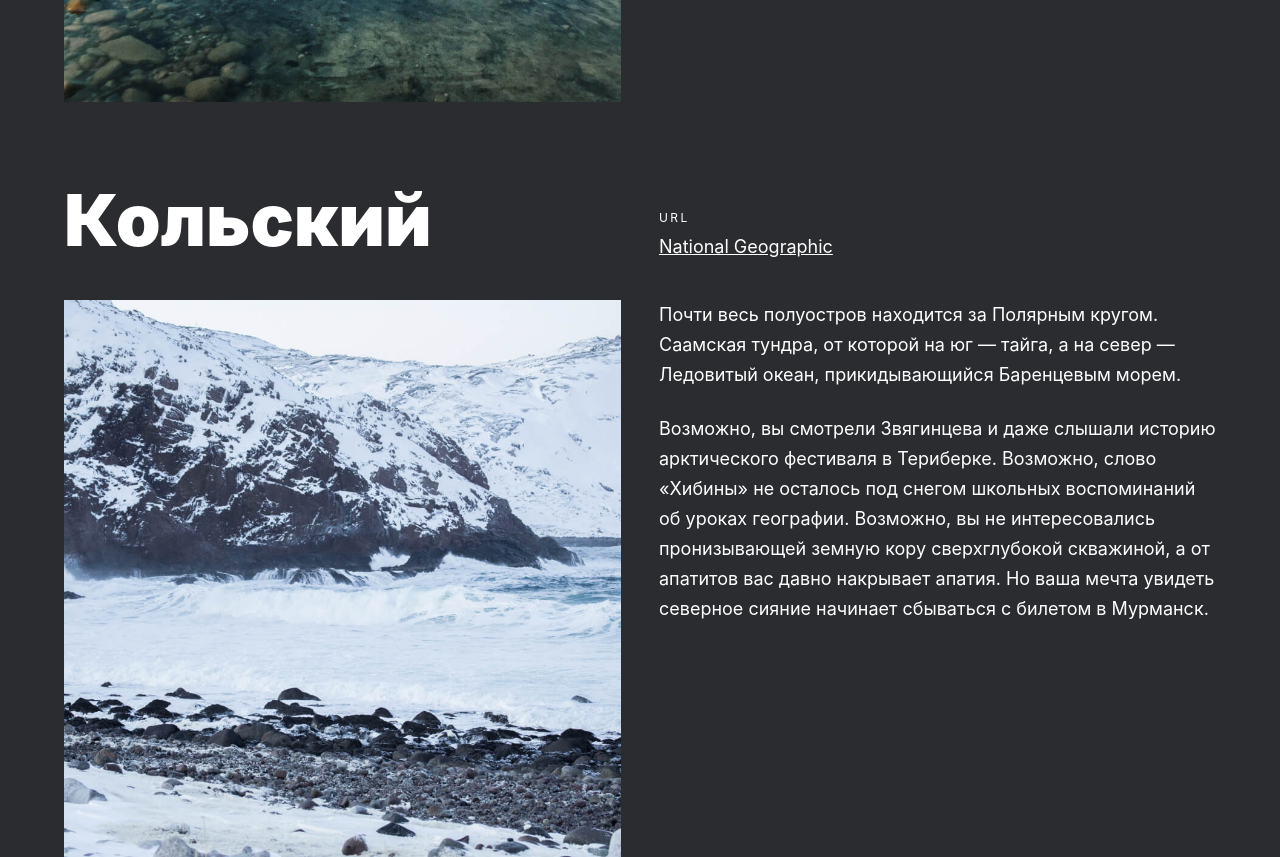
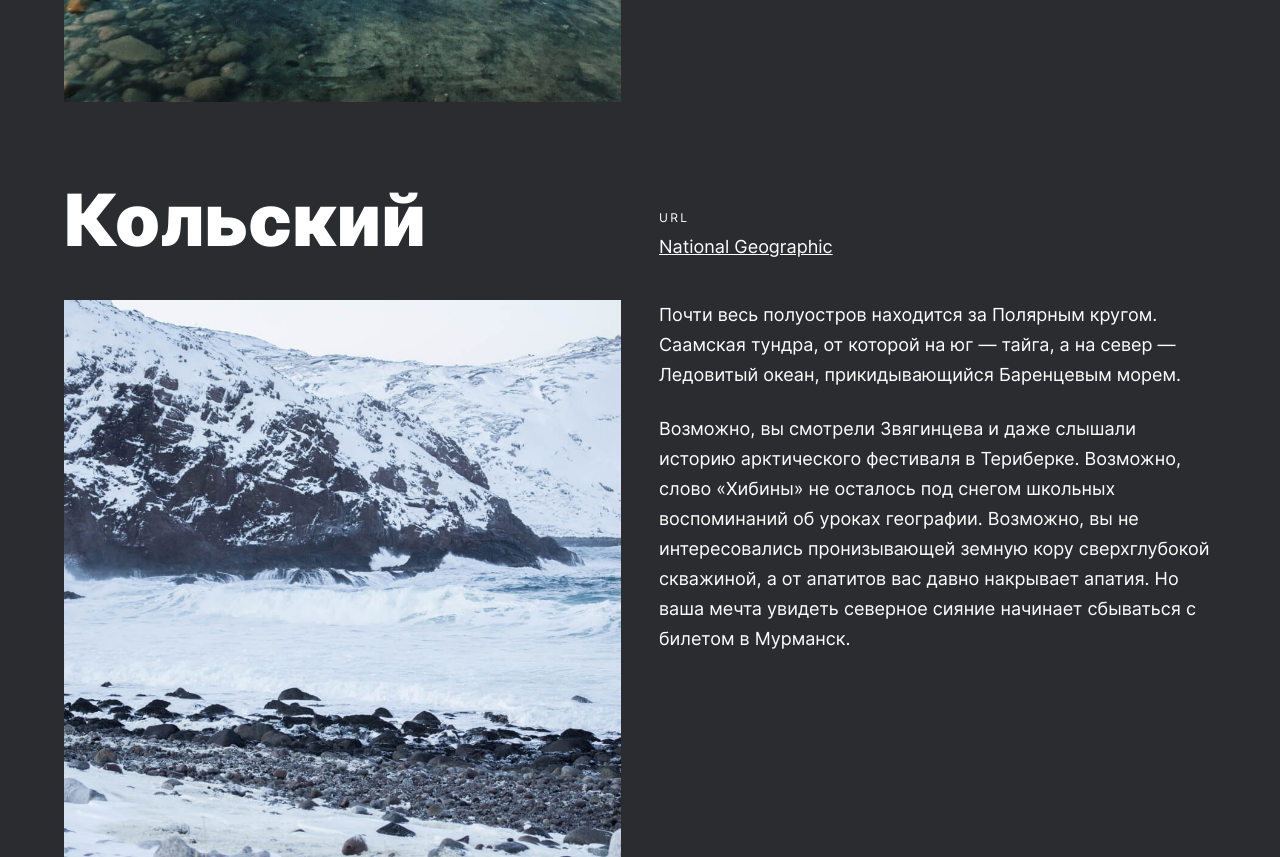
Before and after one commit to escar85/russian-travel, a plain HTML site: page index.html in a window 1280 px wide. Shown: the part 3125-3982 px from the top of the page. Drawn offline with Linux system fonts and the light colour scheme.

Commit message:
Release version 2

```diff
--- a/pages/index.css
+++ b/pages/index.css
@@ -1,4 +1,5 @@
 @import url('../vendor/normalize.css');
+@import url('../vendor/fonts/inter.css');
 @import url('../blocks/root/root.css');
 @import url('../blocks/header/header.css');
 @import url('../blocks/lead/lead.css');
--- /dev/null
+++ b/vendor/fonts/inter.css
@@ -0,0 +1,32 @@
+@font-face {
+  font-family: 'Inter';
+  font-style:  normal;
+  font-weight: 400;
+  font-display: swap;
+  src: url("./Inter-Regular.woff2") format("woff2"),
+       url("./Inter-Regular.woff") format("woff"),
+       url("./Inter-Regular.otf") format('otf'),
+       url("./Inter-Regular.ttf") format('ttf');
+}
+
+@font-face {
+  font-family: 'Inter';
+  font-style:  normal;
+  font-weight: 700;
+  font-display: swap;
+  src: url("./Inter-Bold.woff2") format("woff2"),
+       url("./Inter-Bold.woff") format("woff"),
+       url("./Inter-Bold.otf") format('otf'),
+       url("./Inter-Bold.ttf") format('ttf');
+}
+
+@font-face {
+  font-family: 'Inter';
+  font-style:  normal;
+  font-weight: 900;
+  font-display: swap;
+  src: url("./Inter-Black.woff2") format("woff2"),
+       url("./Inter-Black.woff") format("woff"),
+       url("./Inter-Black.otf") format('otf'),
+       url("./Inter-Black.ttf") format('ttf');
+}
```
Also changed, not shown: vendor/fonts/Inter-Black.otf (added), vendor/fonts/Inter-Black.ttf (added), vendor/fonts/Inter-Black.woff (added), vendor/fonts/Inter-Black.woff2 (added), vendor/fonts/Inter-Bold.otf (added), vendor/fonts/Inter-Bold.ttf (added), vendor/fonts/Inter-Bold.woff (added), vendor/fonts/Inter-Bold.woff2 (added), vendor/fonts/Inter-Regular.otf (added), vendor/fonts/Inter-Regular.ttf (added), vendor/fonts/Inter-Regular.woff (added), vendor/fonts/Inter-Regular.woff2 (added).
